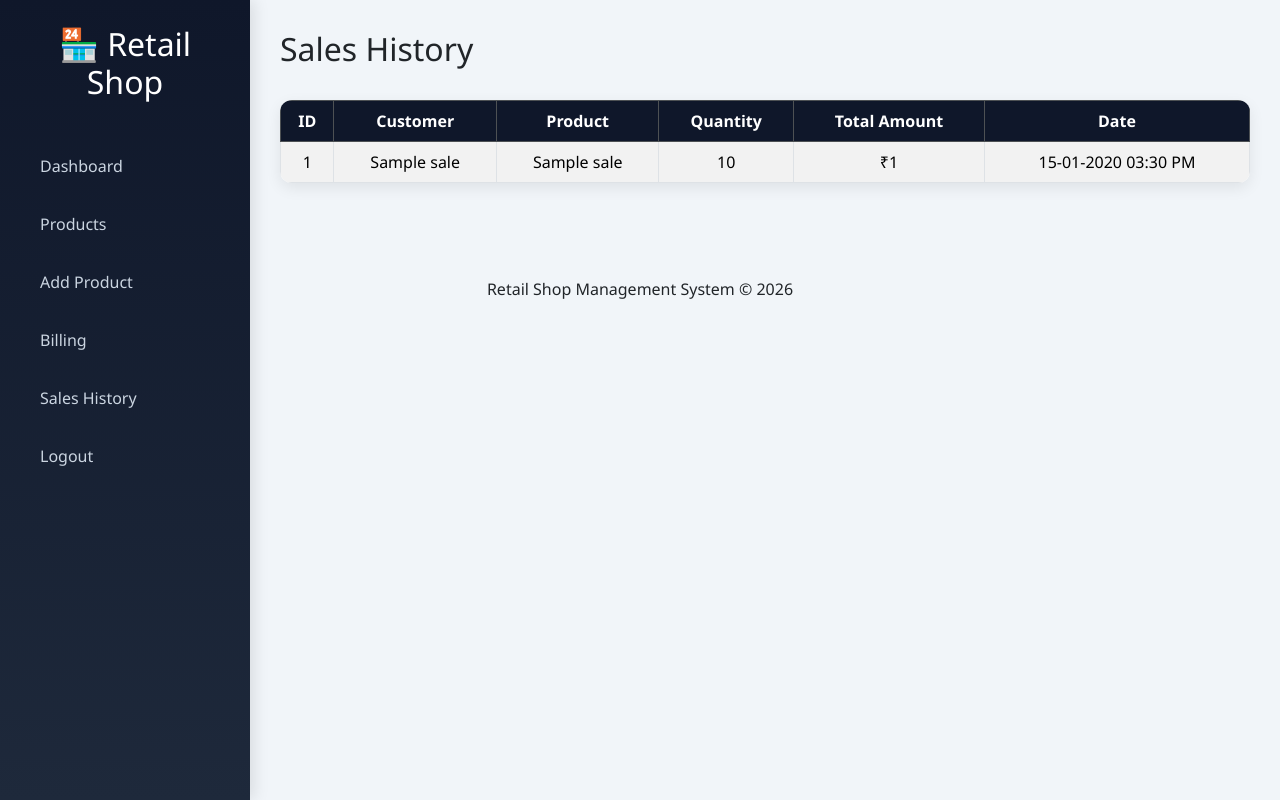
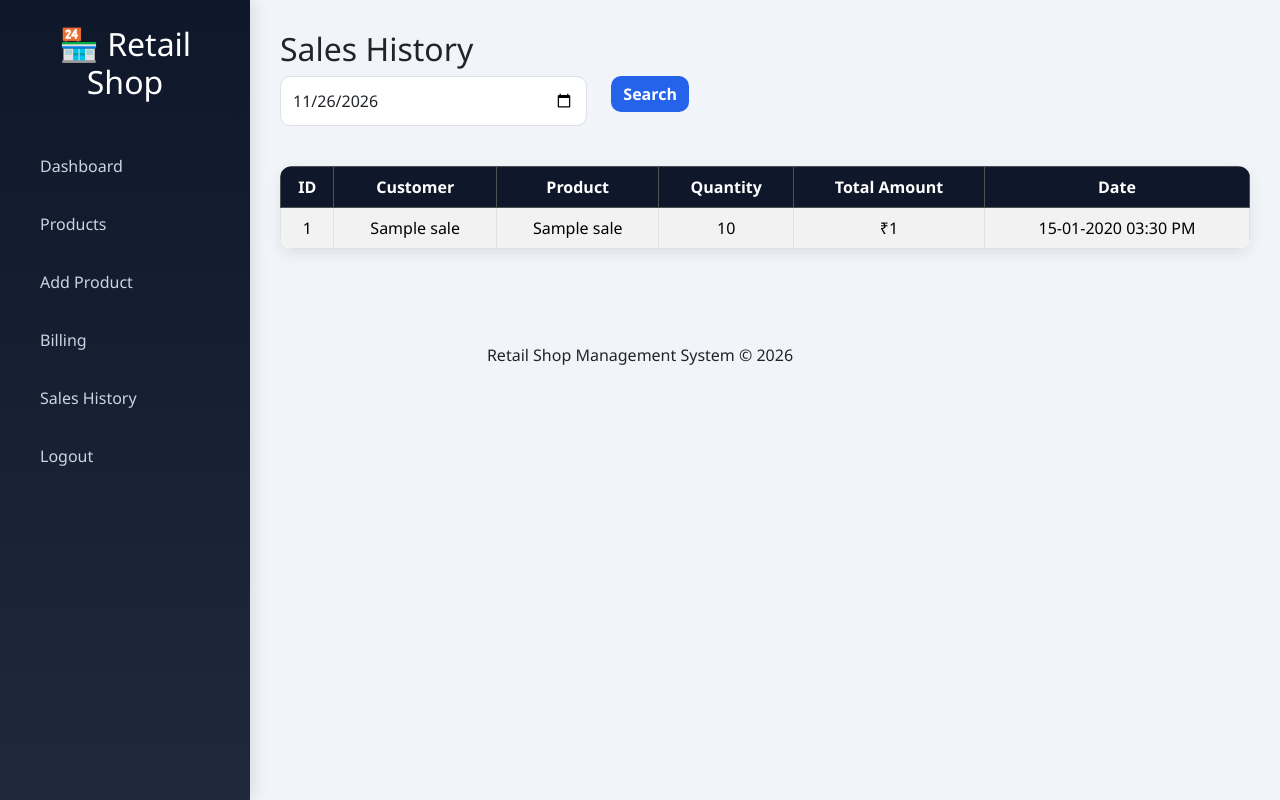
Before and after one commit to devaesack/retail-shop-management-system, a Flask app: page /sales_history in a window 1280 px wide. Run offline with Flask 3, Linux system fonts and the light colour scheme; a database or web service that is not in the repository returns one stand-in record (values such as "Sample title"); some libraries are stand-ins or nearby versions.

Commit message:
add sales_ history

```diff
--- a/app.py
+++ b/app.py
@@ -9,6 +9,7 @@ from flask import (
 )
 from db import get_connection
 from datetime import timedelta
+from datetime import date
 
 from flask import Flask, render_template
 
@@ -392,20 +393,30 @@ def sales_history():
 
     conn = get_connection()
     cur = conn.cursor()
+    selected_date = request.args.get('sale_date')
+    if not selected_date:
+
+     selected_date = date.today().isoformat()
 
     cur.execute("""
-                SELECT s.id,
-                s.customer_name,
-               p.product_name,
-               s.quantity,
-               s.total_amount,
-               s.sale_date
-        FROM sales s
-        JOIN products p
-        ON s.product_id = p.id
-        ORDER BY s.id DESC
-    """)
+       SELECT
+       s.id,
+       s.customer_name,
+       p.product_name,
+       s.quantity,
+       s.total_amount,
+       s.sale_date
 
+       FROM sales s
+
+       JOIN products p
+       ON s.product_id = p.id
+
+       WHERE DATE(s.sale_date) = %s
+
+      ORDER BY s.id DESC
+      """,
+    (selected_date,))
     sales = cur.fetchall()
 
     formatted_sales = []
@@ -429,7 +440,8 @@ def sales_history():
 
     return render_template(
         'sales_history.html',
-        sales=formatted_sales
+        sales=formatted_sales,
+        selected_date=selected_date
     )
 @app.route('/logout')
 def logout():
--- a/templates/sales_history.html
+++ b/templates/sales_history.html
@@ -3,6 +3,34 @@
 {% block content %}
 
 <h2>Sales History</h2>
+<form method="GET">
+
+    <div class="row mb-3">
+
+        <div class="col-md-4">
+
+            <input
+                type="date"
+                name="sale_date"
+                value="{{ selected_date }}"
+                class="form-control">
+
+        </div>
+
+        <div class="col-md-2">
+
+            <button
+                class="btn btn-primary">
+
+                Search
+
+            </button>
+
+        </div>
+
+    </div>
+
+</form>
 
 <br>
 
```
